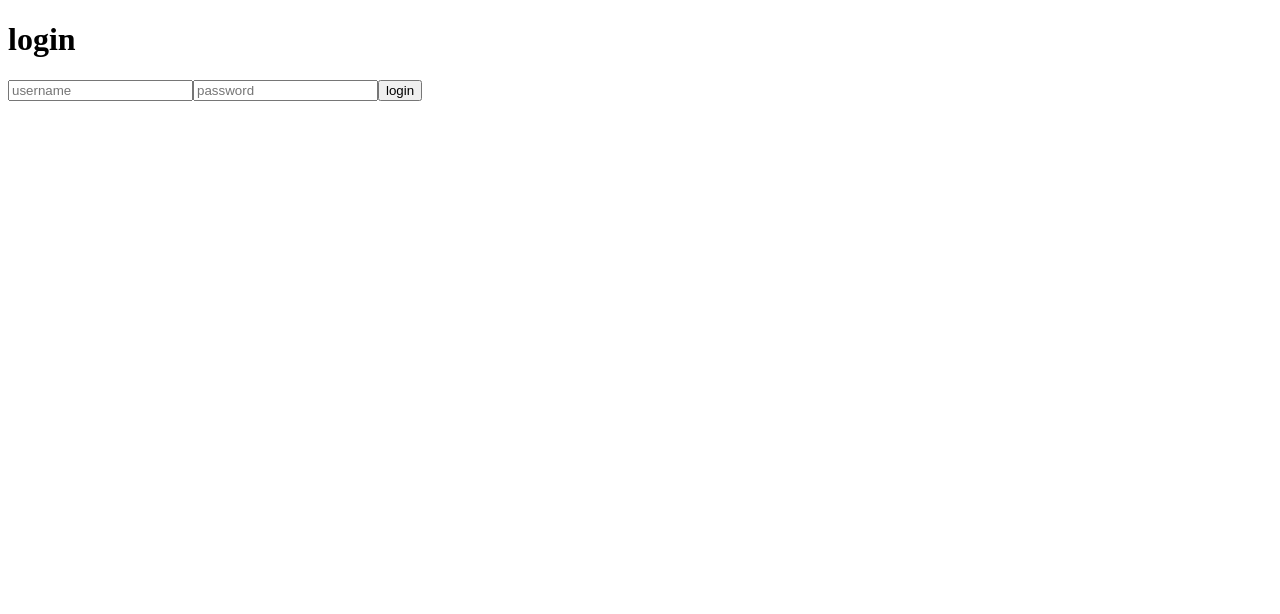
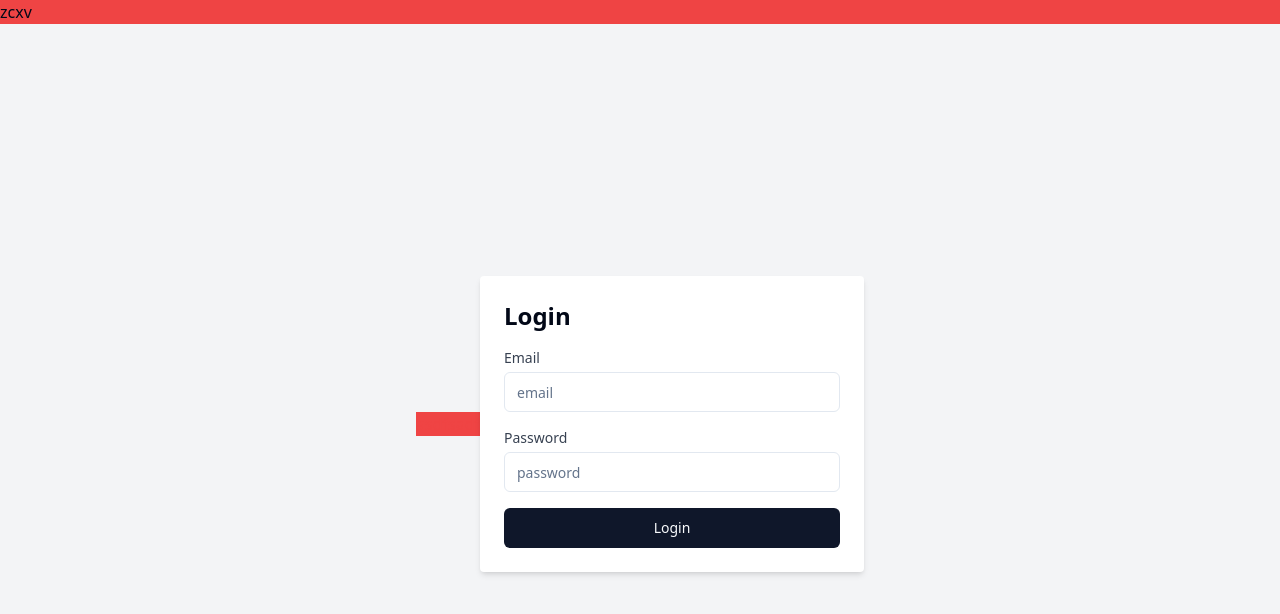
Before and after one commit to SzWoz/my-journey-front, a React (Vite) app: page /auth/login in a window 1280 px wide. Shown: the top 614 px of the page. Built offline with nearby package versions, Linux system fonts and the light colour scheme; no server answers.

Commit message:
fix tailwind not working

```diff
--- a/src/index.css
+++ b/src/index.css
@@ -1,6 +1,7 @@
 @tailwind base;
 @tailwind components;
 @tailwind utilities;
+
 @layer base {
   :root {
     --background: 0 0% 100%;
--- a/src/main.tsx
+++ b/src/main.tsx
@@ -2,6 +2,7 @@ import React from 'react';
 import ReactDOM from 'react-dom/client';
 import { RouterProvider, createRouter } from '@tanstack/react-router';
 import { QueryClient, QueryClientProvider } from '@tanstack/react-query';
+import './index.css';
 
 import { routeTree } from './routeTree.gen';
 
--- a/src/routes/__root.tsx
+++ b/src/routes/__root.tsx
@@ -5,6 +5,7 @@ import { ReactQueryDevtools } from '@tanstack/react-query-devtools';
 import { useAuthStore } from '@/stores/useAuthStore';
 import { userQueryOptions } from '@/queries/user';
 import { QueryClient, useQuery } from '@tanstack/react-query';
+import { removeToken } from '@/api/utils/token';
 
 export const Route = createRootRouteWithContext<{ queryClient: QueryClient }>()({
   component: RootComponent,
@@ -21,8 +22,16 @@ function RootComponent() {
     }
   }, [query.isSuccess]);
 
+  useEffect(() => {
+    if (query.isError) {
+      setIsAuthenticated(false);
+      removeToken();
+    }
+  }, [query.isError]);
+
   return (
     <div>
+      <p className="bg-red-500">zcxv</p>
       <Outlet />
       <Suspense>
         <TanStackRouterDevtools />
--- a/src/routes/_app.tsx
+++ b/src/routes/_app.tsx
@@ -8,7 +8,7 @@ export const Route = createFileRoute('/_app')({
 function App() {
   return (
     <main>
-      <div>navbar</div>
+      <div className="text-red-500">navbar</div>
       <Outlet />
       <div>footer</div>
     </main>
--- a/src/routes/_app/_authenticated.tsx
+++ b/src/routes/_app/_authenticated.tsx
@@ -1,11 +1,23 @@
 import { userQueryOptions } from '@/queries/user';
-import { createFileRoute, Outlet } from '@tanstack/react-router';
-import React from 'react';
+import { useQueryErrorResetBoundary } from '@tanstack/react-query';
+import { createFileRoute, Navigate, Outlet } from '@tanstack/react-router';
+import React, { useEffect } from 'react';
 
 export const Route = createFileRoute('/_app/_authenticated')({
   component: Layout,
+  errorComponent: ErrorComponent,
   loader: async ({ context: { queryClient } }) => await queryClient.ensureQueryData(userQueryOptions),
 });
+
+function ErrorComponent() {
+  const queryErrorResetBoundary = useQueryErrorResetBoundary();
+
+  useEffect(() => {
+    queryErrorResetBoundary.reset();
+  }, [queryErrorResetBoundary]);
+
+  return <Navigate to="/auth/login" replace />;
+}
 
 function Layout() {
   return (
--- a/src/routes/auth/_auth.login.tsx
+++ b/src/routes/auth/_auth.login.tsx
@@ -1,6 +1,9 @@
 import { login } from '@/api/auth';
 import { LoginCredientials } from '@/api/schema';
 import { storeToken } from '@/api/utils/token';
+import { Button } from '@/components/ui/button';
+import { Input } from '@/components/ui/input';
+import { Label } from '@/components/ui/label';
 import { useAuthStore } from '@/stores/useAuthStore';
 import { useMutation } from '@tanstack/react-query';
 import { createFileRoute, useNavigate } from '@tanstack/react-router';
@@ -11,8 +14,12 @@ export const Route = createFileRoute('/auth/_auth/login')({
 });
 
 function LoginLayout() {
+  const [formState, setFormState] = React.useState<LoginCredientials>({
+    email: '',
+    password: '',
+  });
+
   const { setIsAuthenticated } = useAuthStore();
-
   const navigate = useNavigate();
 
   const mutation = useMutation({
@@ -30,16 +37,46 @@ function LoginLayout() {
     console.log(e);
     console.log('submit');
     await mutation.mutateAsync({
-      email: e.target[0].value,
-      password: e.target[1].value,
+      email: formState.email,
+      password: formState.password,
     });
   };
+
   return (
-    <form onSubmit={handleSubmit}>
-      <h1>login</h1>
-      <input placeholder="username" />
-      <input placeholder="password" />
-      <button type="submit">login</button>
-    </form>
+    <div className="flex min-h-screen items-center justify-center bg-gray-100">
+      <p className="bg-red-500 text-red-500">asdfsadf</p>
+      <form onSubmit={handleSubmit} className="w-full max-w-sm rounded bg-white p-6 shadow-md">
+        <h1 className="mb-4 text-2xl font-bold">Login</h1>
+        <div className="mb-4">
+          <Label htmlFor="email" className="block text-sm font-medium text-gray-700">
+            Email
+          </Label>
+          <Input
+            id="email"
+            type="email"
+            placeholder="email"
+            value={formState.email}
+            onChange={e => setFormState({ ...formState, email: e.target.value })}
+            className="mt-1 block w-full"
+          />
+        </div>
+        <div className="mb-4">
+          <Label htmlFor="password" className="block text-sm font-medium text-gray-700">
+            Password
+          </Label>
+          <Input
+            id="password"
+            type="password"
+            placeholder="password"
+            value={formState.password}
+            onChange={e => setFormState({ ...formState, password: e.target.value })}
+            className="mt-1 block w-full"
+          />
+        </div>
+        <Button type="submit" className="w-full">
+          Login
+        </Button>
+      </form>
+    </div>
   );
 }
--- /dev/null
+++ b/src/routes/auth/_auth.register.tsx
@@ -0,0 +1,14 @@
+import React from 'react';
+import { createFileRoute } from '@tanstack/react-router';
+
+export const Route = createFileRoute('/auth/_auth/register')({
+  component: Register,
+});
+
+function Register() {
+  return (
+    <div>
+      <button>register</button>
+    </div>
+  );
+}
--- a/tailwind.config.js
+++ b/tailwind.config.js
@@ -1,79 +1,79 @@
 /** @type {import('tailwindcss').Config} */
 export default {
-    darkMode: ["class"],
-    content: ["./index.html", "./src/**/*.{js,ts,jsx,tsx}"],
+  darkMode: ['class'],
+  content: ['./index.html', './src/**/*.{js,ts,jsx,tsx}'],
   theme: {
     extend: {
       borderRadius: {
         lg: 'var(--radius)',
         md: 'calc(var(--radius) - 2px)',
-  			sm: 'calc(var(--radius) - 4px)'
+        sm: 'calc(var(--radius) - 4px)',
       },
       colors: {
         background: 'hsl(var(--background))',
         foreground: 'hsl(var(--foreground))',
         card: {
           DEFAULT: 'hsl(var(--card))',
-  				foreground: 'hsl(var(--card-foreground))'
+          foreground: 'hsl(var(--card-foreground))',
         },
         popover: {
           DEFAULT: 'hsl(var(--popover))',
-  				foreground: 'hsl(var(--popover-foreground))'
+          foreground: 'hsl(var(--popover-foreground))',
         },
         primary: {
           DEFAULT: 'hsl(var(--primary))',
-  				foreground: 'hsl(var(--primary-foreground))'
+          foreground: 'hsl(var(--primary-foreground))',
         },
         secondary: {
           DEFAULT: 'hsl(var(--secondary))',
-  				foreground: 'hsl(var(--secondary-foreground))'
+          foreground: 'hsl(var(--secondary-foreground))',
         },
         muted: {
           DEFAULT: 'hsl(var(--muted))',
-  				foreground: 'hsl(var(--muted-foreground))'
+          foreground: 'hsl(var(--muted-foreground))',
         },
         accent: {
           DEFAULT: 'hsl(var(--accent))',
-  				foreground: 'hsl(var(--accent-foreground))'
+          foreground: 'hsl(var(--accent-foreground))',
         },
         destructive: {
           DEFAULT: 'hsl(var(--destructive))',
-  				foreground: 'hsl(var(--destructive-foreground))'
+          foreground: 'hsl(var(--destructive-foreground))',
         },
         border: 'hsl(var(--border))',
         input: 'hsl(var(--input))',
         ring: 'hsl(var(--ring))',
         chart: {
-  				'1': 'hsl(var(--chart-1))',
-  				'2': 'hsl(var(--chart-2))',
-  				'3': 'hsl(var(--chart-3))',
-  				'4': 'hsl(var(--chart-4))',
-  				'5': 'hsl(var(--chart-5))'
-  			}
+          1: 'hsl(var(--chart-1))',
+          2: 'hsl(var(--chart-2))',
+          3: 'hsl(var(--chart-3))',
+          4: 'hsl(var(--chart-4))',
+          5: 'hsl(var(--chart-5))',
+        },
       },
       keyframes: {
         'accordion-down': {
           from: {
-  					height: '0'
+            height: '0',
           },
           to: {
-  					height: 'var(--radix-accordion-content-height)'
-  				}
+            height: 'var(--radix-accordion-content-height)',
+          },
         },
         'accordion-up': {
           from: {
-  					height: 'var(--radix-accordion-content-height)'
+            height: 'var(--radix-accordion-content-height)',
           },
           to: {
-  					height: '0'
-  				}
-  			}
+            height: '0',
+          },
+        },
       },
       animation: {
         'accordion-down': 'accordion-down 0.2s ease-out',
-  			'accordion-up': 'accordion-up 0.2s ease-out'
-  		}
-  	}
+        'accordion-up': 'accordion-up 0.2s ease-out',
       },
-  plugins: [require("tailwindcss-animate")],
+    },
+  },
+  plugins: [require('tailwindcss-animate')],
 };
```
Also changed, not shown: src/routeTree.gen.ts (+39 -3 lines). Lines whose indentation alone changed are shown as unchanged.
